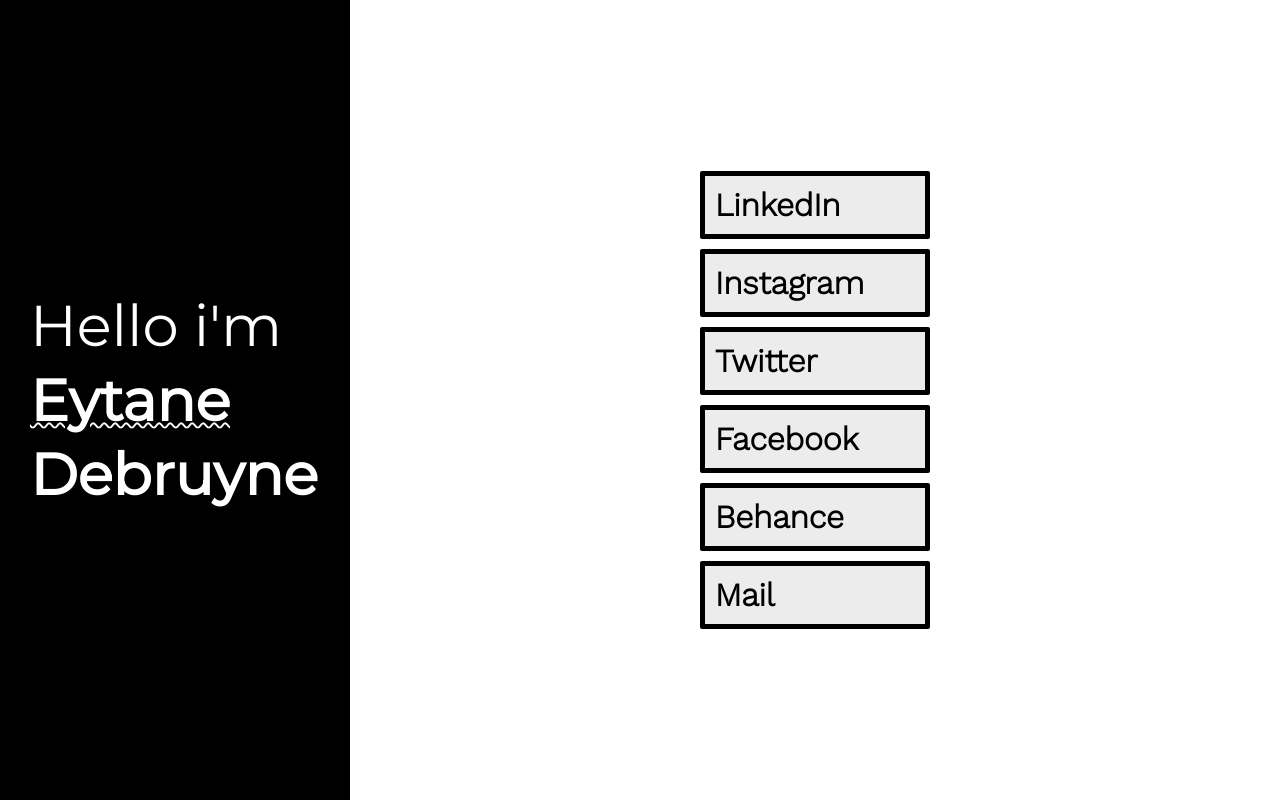
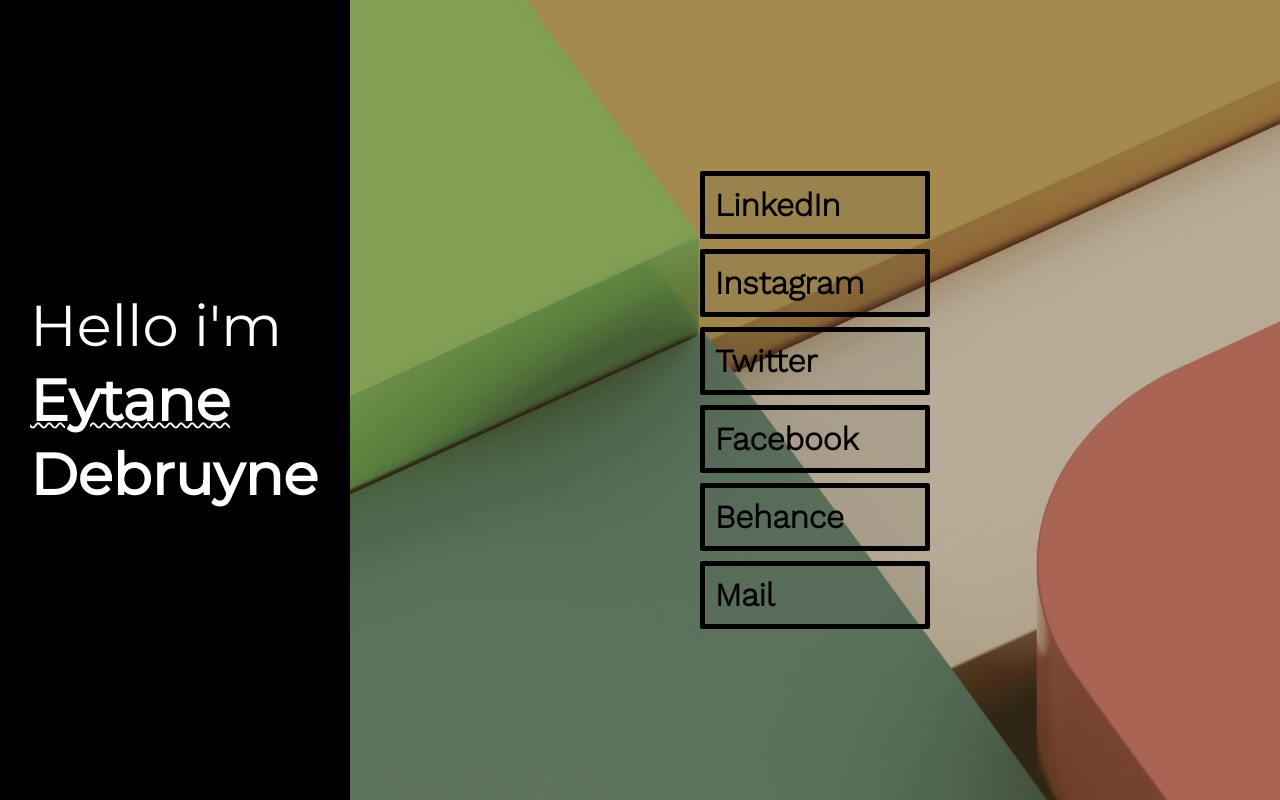
Before and after one commit to eytaneeee/linktree, a plain HTML site: page index.html in a window 1280 px wide. Drawn offline with nearby package versions, Linux system fonts and the light colour scheme.

Commit message:
Update style.css

```diff
--- a/style.css
+++ b/style.css
@@ -43,7 +43,7 @@
 article {
     grid-column-start: 2;
     grid-row-start: 1;
-    background-image: url(Assets/245134512_565957084630001_8751211565321026054_n.jpg);
+    background-image: url('245134512_565957084630001_8751211565321026054_n.jpg');
     background-size: cover;
     display: flex;
     align-items: center;
@@ -64,7 +64,7 @@
 
 @media only screen and (min-width: 800px) {
     article {
-        background-image: url(Assets/fpstd_optimized.jpg);
+        background-image: url('fpstd_optimized.jpg');
     }
 }
 
```
